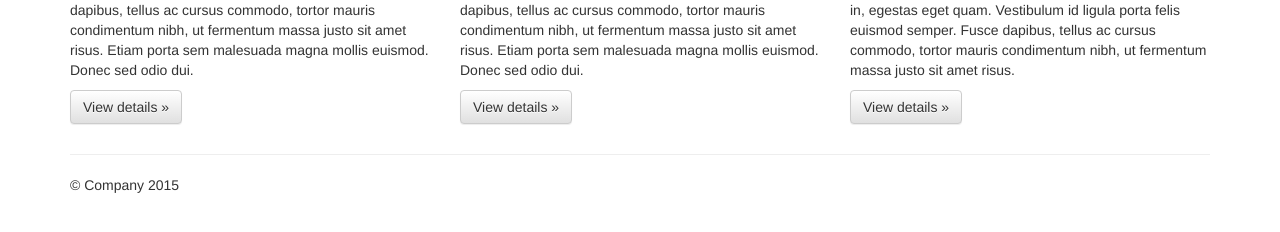
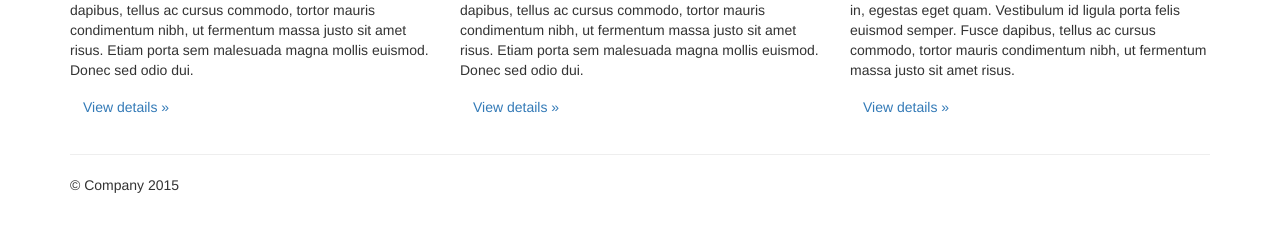
Before and after one commit to jongv1/Tarea_1, a plain HTML site: page index.html in a window 1280 px wide. Shown: the part 464-696 px from the top of the page. Drawn offline with nearby package versions, Linux system fonts and the light colour scheme.

Commit message:
Se han registrado cambios de tipo boton btn-link en líneas 70, 75 y 80

```diff
--- a/index.html
+++ b/index.html
@@ -67,17 +67,17 @@
         <div class="col-md-4">
           <h2>Heading</h2>
           <p>Donec id elit non mi porta gravida at eget metus. Fusce dapibus, tellus ac cursus commodo, tortor mauris condimentum nibh, ut fermentum massa justo sit amet risus. Etiam porta sem malesuada magna mollis euismod. Donec sed odio dui. </p>
-          <p><a class="btn btn-default" href="#" role="button">View details &raquo;</a></p>
+          <p><a class="btn btn-link" href="#" role="button">View details &raquo;</a></p>
         </div>
         <div class="col-md-4">
           <h2>Heading</h2>
           <p>Donec id elit non mi porta gravida at eget metus. Fusce dapibus, tellus ac cursus commodo, tortor mauris condimentum nibh, ut fermentum massa justo sit amet risus. Etiam porta sem malesuada magna mollis euismod. Donec sed odio dui. </p>
-          <p><a class="btn btn-default" href="#" role="button">View details &raquo;</a></p>
+          <p><a class="btn btn-link" href="#" role="button">View details &raquo;</a></p>
        </div>
         <div class="col-md-4">
           <h2>Heading</h2>
           <p>Donec sed odio dui. Cras justo odio, dapibus ac facilisis in, egestas eget quam. Vestibulum id ligula porta felis euismod semper. Fusce dapibus, tellus ac cursus commodo, tortor mauris condimentum nibh, ut fermentum massa justo sit amet risus.</p>
-          <p><a class="btn btn-default" href="#" role="button">View details &raquo;</a></p>
+          <p><a class="btn btn-link" href="#" role="button">View details &raquo;</a></p>
         </div>
       </div>
 
```
